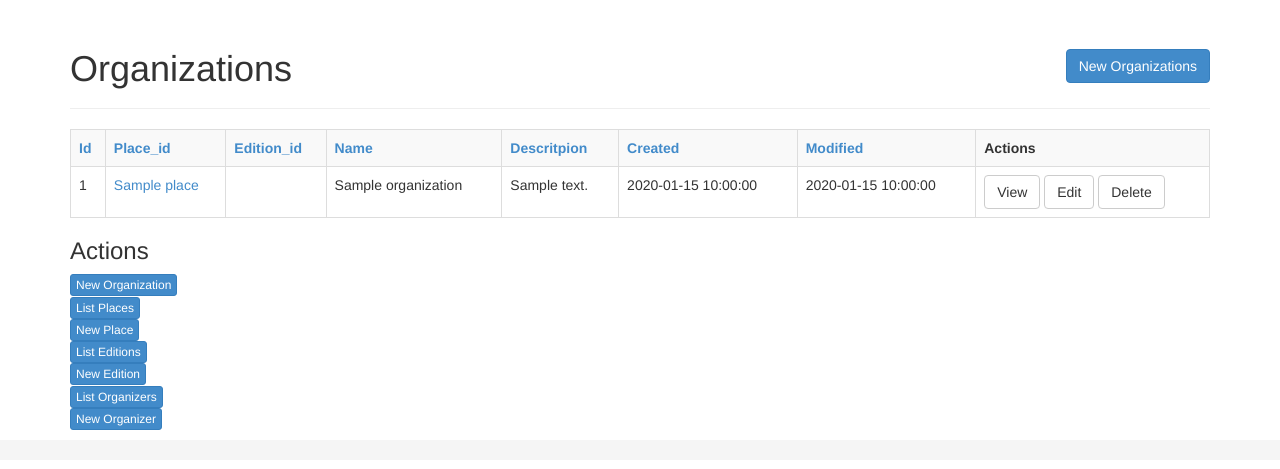
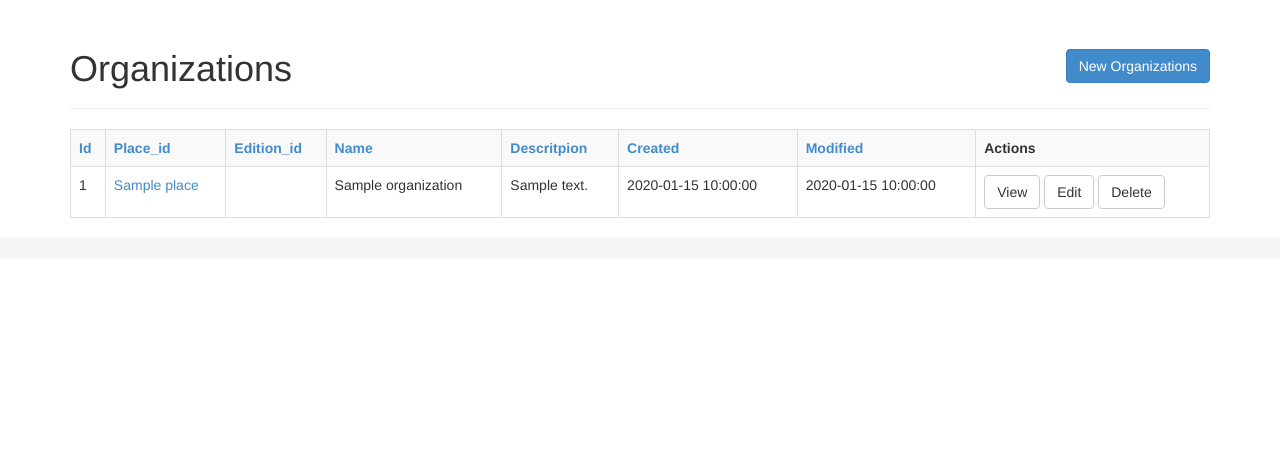
Before and after one commit to digisquare/digisquare, a CakePHP app: the page made by app/View/Organizations/index.ctp in a window 1280 px wide. Shown: the part 51-520 px from the top of the page. Run offline with PHP 8.4 and a stand-in for CakePHP, Linux system fonts and the light colour scheme; the template is opened without the code that fills it: most values are stand-ins (such as "Sample title", 1, 10 or a date in 2020); data that the repository does not hold is empty; some libraries are stand-ins or nearby versions.

Commit message:
Modification boutons actions + indentation du code

```diff
--- a/app/View/Organizations/index.ctp
+++ b/app/View/Organizations/index.ctp
@@ -59,24 +59,3 @@
 		array('ul' => 'pagination')
 	); ?>
 </div>
-
-<div class="actions">
-
-	<h3><?php echo __('Actions'); ?></h3>
-	<ul class="list-unstyled">
-		<li><?php echo $this->Html->link(__('New Organization'), array('action' => 'add'),
-		array('class' => 'btn btn-primary btn-xs') ); ?></li>
-		<li><?php echo $this->Html->link(__('List Places'), array('controller' => 'places', 'action' => 'index'),
-		array('class' => 'btn btn-primary btn-xs')); ?> </li>
-		<li><?php echo $this->Html->link(__('New Place'), array('controller' => 'places', 'action' => 'add'),
-		array('class' => 'btn btn-primary btn-xs')); ?> </li>
-		<li><?php echo $this->Html->link(__('List Editions'), array('controller' => 'editions', 'action' => 'index'),
-		array('class' => 'btn btn-primary btn-xs')); ?> </li>
-		<li><?php echo $this->Html->link(__('New Edition'), array('controller' => 'editions', 'action' => 'add'),
-		array('class' => 'btn btn-primary btn-xs')); ?> </li>
-		<li><?php echo $this->Html->link(__('List Organizers'), array('controller' => 'organizers', 'action' => 'index'),
-		array('class' => 'btn btn-primary btn-xs')); ?> </li>
-		<li><?php echo $this->Html->link(__('New Organizer'), array('controller' => 'organizers', 'action' => 'add'),
-		array('class' => 'btn btn-primary btn-xs')); ?> </li>
-	</ul>
-</div>
```
Lines whose indentation alone changed are shown as unchanged.
